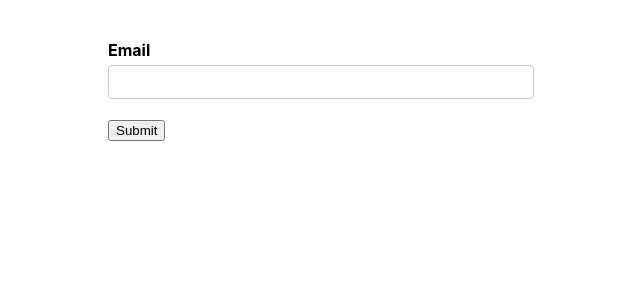
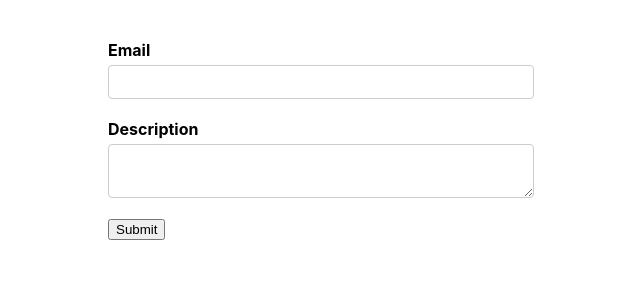
Before and after one commit to vapinedo/React-FormikDemo, a React (Create React App) app: page / in a window 1280 px wide. Shown: the top 300 px of the page, without its empty margins (319-959 px from the left). Built offline with nearby package versions, Linux system fonts and the light colour scheme.

Commit message:
[AA] reusable textarea

```diff
--- a/src/components/FormikContainter.js
+++ b/src/components/FormikContainter.js
@@ -5,10 +5,12 @@
 
 export const FormikContainter = () => {
   const initialValues = {
-    email: "",
+    email: '',
+    description: ''
   };
   const validationSchema = Yup.object({
     email: Yup.string().required("Required"),
+    description: Yup.string().required("Required"),
   });
   const onSubmit = (values) => console.log("Form data", values);
 
@@ -21,6 +23,7 @@
       {(formik) => (
         <Form>
           <FormikControl control="input" type="email" label="Email" name="email" />
+          <FormikControl control="textarea" label="Description" name="description" />
           <button type="submit">Submit</button>
         </Form>
       )}
--- a/src/components/FormikControl.js
+++ b/src/components/FormikControl.js
@@ -1,13 +1,13 @@
 import React from 'react'
 import { Input } from './Input';
+import { Textarea } from './Textarea';
 
 export const FormikControl = (props) => {
     const { control, ...rest } = props;
 
     switch(control) {
-        case 'input':
-            return <Input {...rest} />
-        case 'textarea':
+        case 'input': return <Input {...rest} />
+        case 'textarea': return <Textarea {...rest} />
         case 'select':
         case 'radio':
         case 'checkbox':
--- /dev/null
+++ b/src/components/Textarea.js
@@ -0,0 +1,15 @@
+import React from 'react'
+import { Field, ErrorMessage } from 'formik'
+import { TextError } from './TextError';
+
+export const Textarea = (props) => {
+    const { label, name, ...rest } = props;
+
+    return (
+        <div className='form-control'>
+            <label htmlFor={name}>{label}</label>
+            <Field as='textarea' id={name} name={name} {...rest} />
+            <ErrorMessage name={name} component={TextError} />
+        </div>
+    )
+}
```
